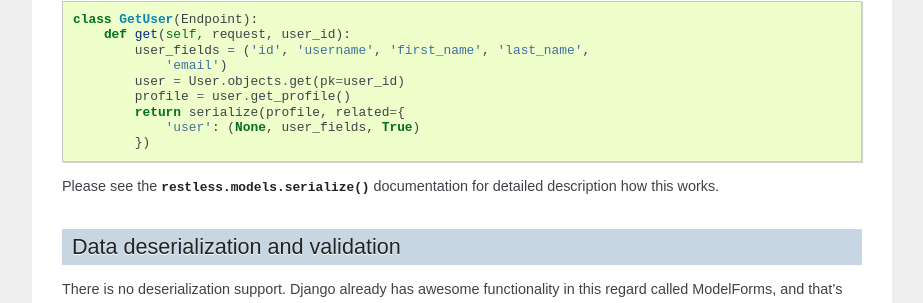
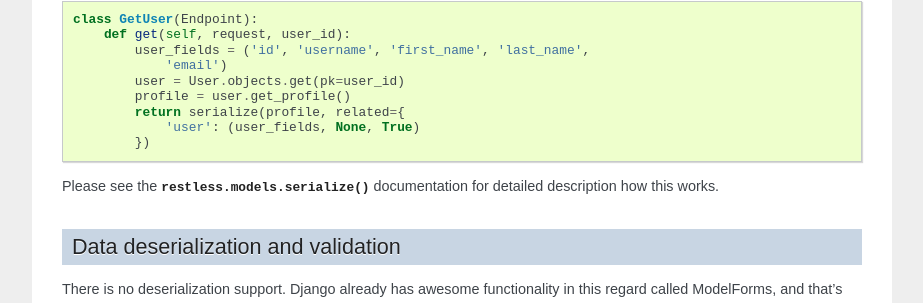
Before and after one commit to dobarkod/django-restless, a Sphinx documentation site: the page built from docs/index.rst, in a window 1280 px wide and 900 px high, scrolled down 2080 px. Shown: the part 140-443 px from the top of the window, without its empty margins (198-1121 px from the left). Built offline with Sphinx 7.4.7, drawn with Linux system fonts in a browser that asks for light colours.

```diff
--- a/docs/index.rst
+++ b/docs/index.rst
@@ -137,7 +137,7 @@ the user profile, but the basic user data as well, as a single JSON object
             user = User.objects.get(pk=user_id)
             profile = user.get_profile()
             return serialize(profile, related={
-                'user': (None, user_fields, True)
+                'user': (user_fields, None, True)
             })
 
 Please see the :py:func:`restless.models.serialize` documentation for detailed
```
